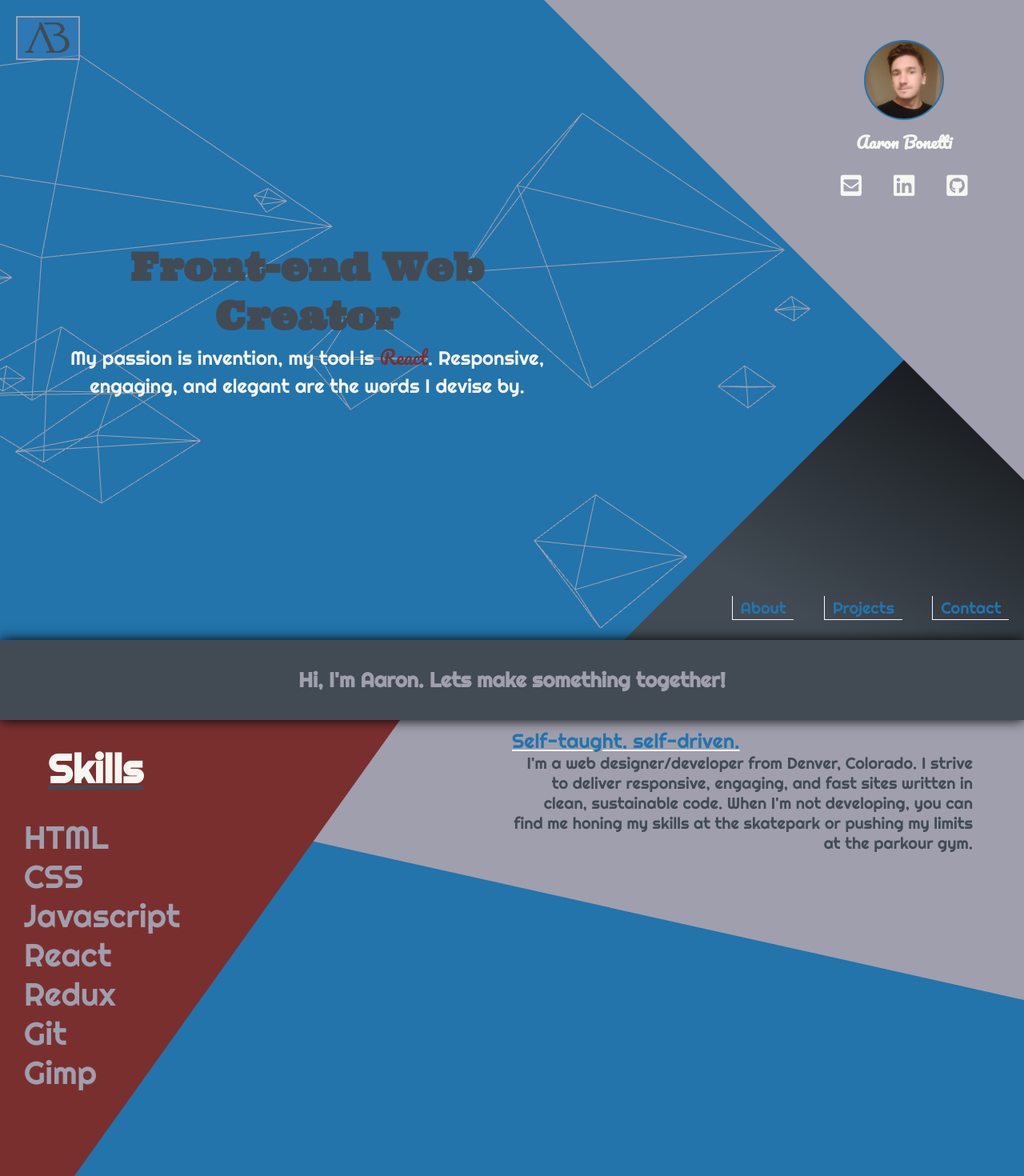
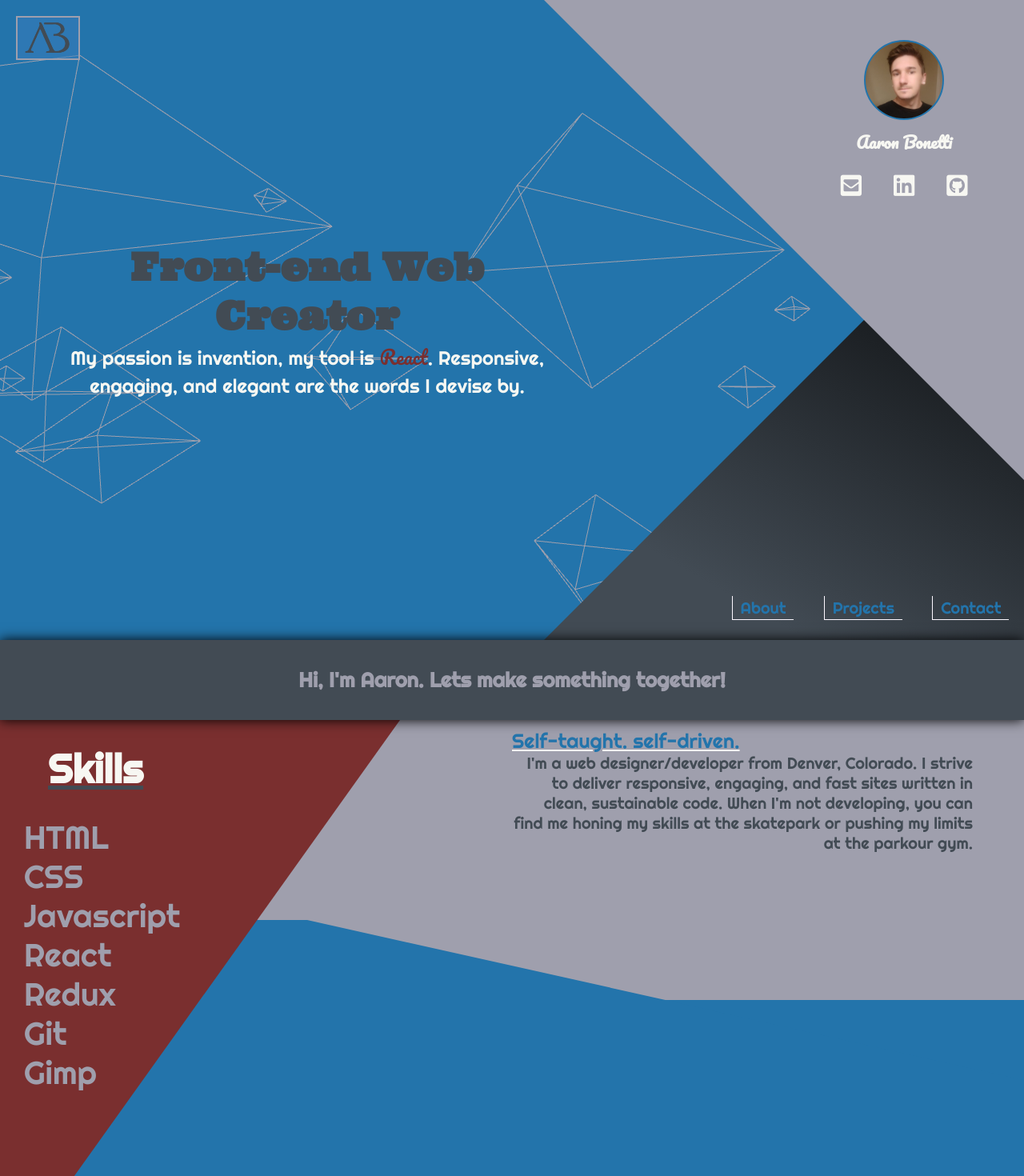
Before and after one commit to AaronMikeBonetti/Portfolio, a React (Create React App) app: page / in a window 1280 px wide. Shown: the top 1470 px of the page at 80% size. Built offline with nearby package versions, Linux system fonts and the light colour scheme.

Commit message:
site host fixes

```diff
--- a/src/components/About Section/about.scss
+++ b/src/components/About Section/about.scss
@@ -35,7 +35,7 @@
         .about__bottom__triangle{
             position: absolute;
             z-index: 0;
-            top:1050px;
+            top:1150px;
             width: 100%;
             height: 400px;
             background: $primary;
--- a/src/components/Title Section/title.scss
+++ b/src/components/Title Section/title.scss
@@ -334,8 +334,8 @@
         transform: rotate(270deg);
         bottom: 0;
         right: 0px;
-        height: 500px;
-        width: 500px;
+        height: 600px;
+        width: 600px;
         background: rgb(0,0,0);
         background: linear-gradient(300deg, rgba(0,0,0,1) 0%, rgba(66,75,84,1) 80%);
         -webkit-clip-path: polygon(100% 100%, 0 0, 0 100%);
```
